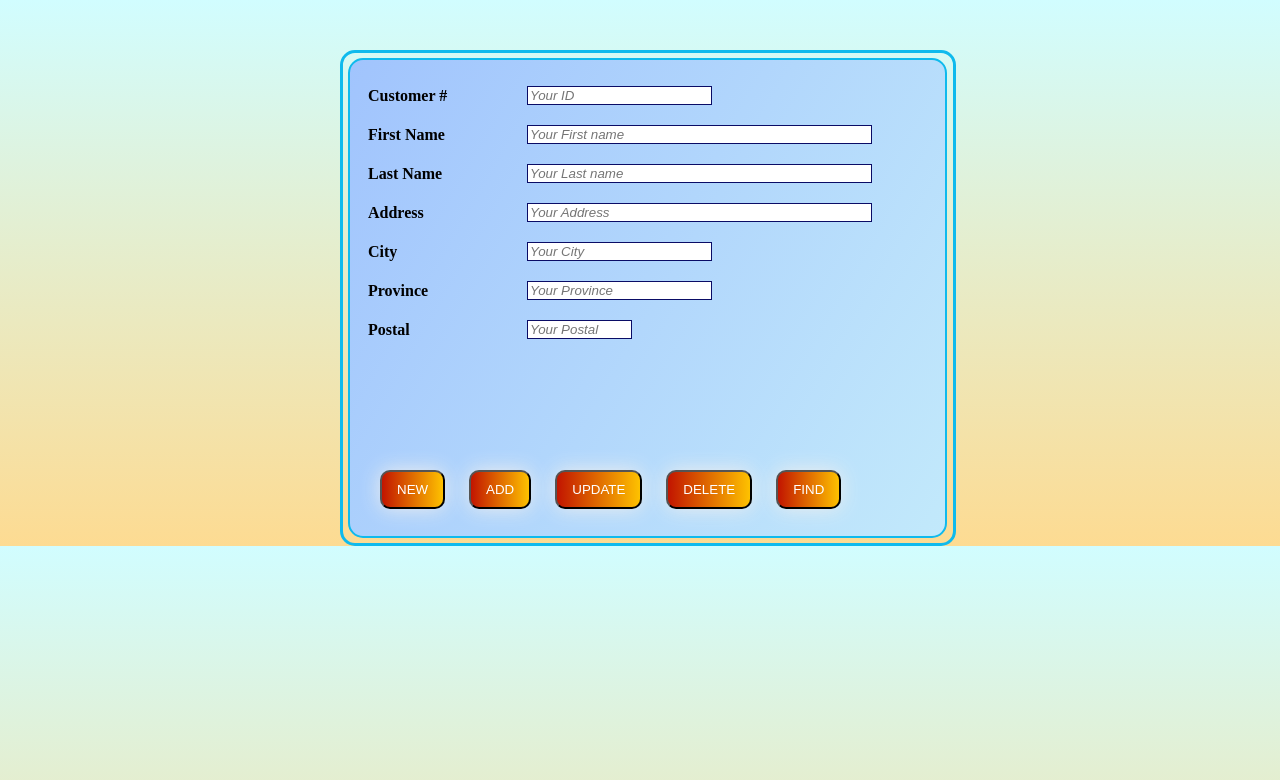
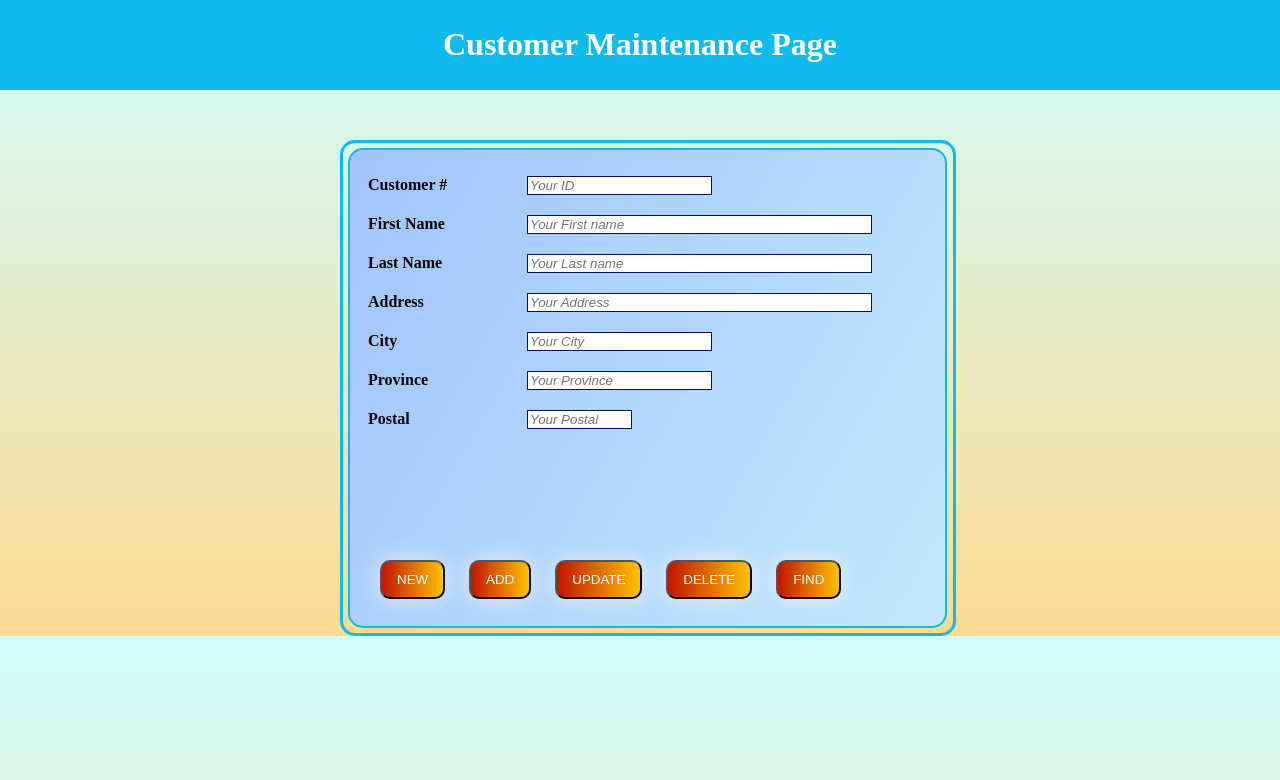
Before and after one commit to danvufs/project2-js2, a website: page index.html in a window 1280 px wide. Drawn offline with nearby package versions, Linux system fonts and the light colour scheme.

Commit message:
update header

```diff
--- a/index.html
+++ b/index.html
@@ -5,6 +5,13 @@
     <meta name="viewport" content="width=device-width, initial-scale=1.0">
     <title>Customer Maintenance Page</title>
     <style>
+        header {
+            background-color: #0fbaed;
+            color: white;
+            text-align: center;
+            padding: 5px;
+        }
+
         body {
             margin: 0;
             background-image: linear-gradient(to top, #fddb92 0%, #d1fdff 100%);
@@ -83,6 +90,9 @@
         }
 
     </style>
+    <header>
+        <h1>Customer Maintenance Page</h1>
+    </header>
 
 </head>
 <body>
--- a/server.js
+++ b/server.js
@@ -13,7 +13,7 @@ app.use(express.json());
 app.use("/customers", customerRouter);
 
 // Define port for my web app
-let port = process.env.PORT || 1337;
+let port = process.env.PORT || 80;
 
 // Render static content or an existing html page
 app.get("/", function (req, res) {
```
